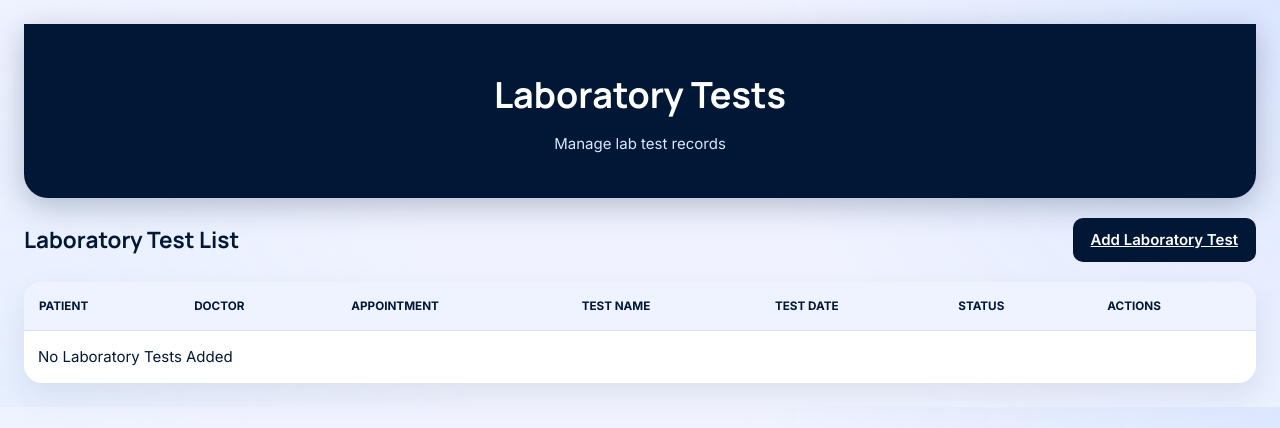
After one commit to Faez-dot/Clinic-Appointment-System, a Django app: page /laboratory-tests/ in a window 1280 px wide. The commit adds this page. Shown: the top 428 px of the page. Run offline with Django 5.2, Linux system fonts and the light colour scheme; data that the repository does not hold is empty.

Commit message:
Added Lab Tests

```diff
--- a/clinicAppointmentSystem/clinicSystem/templates/home.html
+++ b/clinicAppointmentSystem/clinicSystem/templates/home.html
@@ -20,6 +20,7 @@
             <a class="tab-btn" href="/prescriptions/">Prescriptions</a>
             <a class="tab-btn" href="/billings/">Billings</a>
             <a class="tab-btn" href="/medical-records/">Medical Records</a>
+            <a class="tab-btn" href="/laboratory-tests/">Laboratory Tests</a>
         </div>
     </div>
 </body>
--- /dev/null
+++ b/clinicAppointmentSystem/clinicSystem/templates/laboratory_tests/list.html
@@ -0,0 +1,60 @@
+<!DOCTYPE html>
+<html lang="en">
+<head>
+    {% load static %}
+    <meta charset="UTF-8">
+    <title>Laboratory Tests</title>
+    <link rel="stylesheet" href="{% static 'style.css' %}">
+</head>
+<body>
+    <div class="container">
+        <header class="app-header">
+            <h1>Laboratory Tests</h1>
+            <p>Manage lab test records</p>
+        </header>
+
+        <div class="toolbar">
+            <h2>Laboratory Test List</h2>
+            <a class="btn btn-primary" href="/laboratory-tests/add/">Add Laboratory Test</a>
+        </div>
+
+        <div class="table-wrap">
+            <table>
+                <thead>
+                    <tr>
+                        <th>Patient</th>
+                        <th>Doctor</th>
+                        <th>Appointment</th>
+                        <th>Test Name</th>
+                        <th>Test Date</th>
+                        <th>Status</th>
+                        <th>Actions</th>
+                    </tr>
+                </thead>
+                <tbody>
+                    {% for test in tests %}
+                        <tr>
+                            <td>{{ test.patient.name }}</td>
+                            <td>{{ test.doctor.name }}</td>
+                            <td>{{ test.appointment }}</td>
+                            <td>{{ test.test_name }}</td>
+                            <td>{{ test.test_date }}</td>
+                            <td>{{ test.status }}</td>
+                            <td>
+                                <a class="btn btn-edit" href="/laboratory-tests/{{ test.pk }}/edit">Edit</a>
+                                <a class="btn btn-delete" href="/laboratory-tests/{{ test.pk }}/delete">Delete</a>
+                            </td>
+                        </tr>
+                    {% empty %}
+                        <tr>
+                            <td colspan="7">No Laboratory Tests Added</td>
+                        </tr>
+                    {% endfor %}
+                </tbody>
+            </table>
+        </div>
+
+    </div>
+
+</body>
+</html>
--- a/clinicAppointmentSystem/clinicSystem/urls.py
+++ b/clinicAppointmentSystem/clinicSystem/urls.py
@@ -29,4 +29,8 @@ urlpatterns = [
     path('medical-records/add/',views.medical_record_create,name='medical_record_create'),
     path('medical-records/<uuid:pk>/edit/',views.medical_record_update,name='medical_record_update'),
     path('medical-records/<uuid:pk>/delete/',views.medical_record_delete,name='medical_record_delete'),
+    path('laboratory-tests/',views.laboratory_test_list, name='laboratory_test_list'),
+    path('laboratory-tests/add/',views.laboratory_test_create, name='laboratory_test_create'),
+    path('laboratory-tests/<uuid:pk>/edit/',views.laboratory_test_update,name='laboratory_test_update'),
+    path('laboratory-tests/<uuid:pk>/delete/',views.laboratory_test_delete,name='laboratory_test_delete'),
 ]
--- a/clinicAppointmentSystem/clinicSystem/views.py
+++ b/clinicAppointmentSystem/clinicSystem/views.py
@@ -1,7 +1,7 @@
 from django.shortcuts import render, redirect, get_object_or_404
 from django.http import HttpResponse
-from .models import Patient,Doctor, Appointment, Prescription, Billing, MedicalRecord
-from .forms import PatientForm, DoctorForm, AppointmentForm, PrescriptionForm, BillingForm, MedicalRecordForm
+from .models import Patient,Doctor, Appointment, Prescription, Billing, MedicalRecord, LaboratoryTest
+from .forms import PatientForm, DoctorForm, AppointmentForm, PrescriptionForm, BillingForm, MedicalRecordForm,LaboratoryTestForm
 # Create your views here.
 #def hello_world(request):
 #    return HttpResponse("Hello, World!")
@@ -191,3 +191,33 @@ def medical_record_delete(request, pk):
     record=get_object_or_404(MedicalRecord, pk=pk)
     record.delete()
     return redirect('clinicSystem:medical_record_list')
+
+def laboratory_test_list(request):
+    tests=LaboratoryTest.objects.select_related('patient','doctor','appointment').all()
+    return render(request, 'laboratory_tests/list.html', {'tests': tests})
+
+def laboratory_test_create(request):
+    if request.method=='POST':
+        form=LaboratoryTestForm(request.POST)
+        if form.is_valid():
+            form.save()
+            return redirect('clinicSystem:laboratory_test_list')
+    else:
+        form=LaboratoryTestForm()
+    return render(request, 'laboratory_tests/form.html', {'form': form, 'title': 'Add Laboratory Test'})
+
+def laboratory_test_update(request, pk):
+    test=get_object_or_404(LaboratoryTest, pk=pk)
+    if request.method=='POST':
+        form=LaboratoryTestForm(request.POST, instance=test)
+        if form.is_valid():
+            form.save()
+            return redirect('clinicSystem:laboratory_test_list')
+    else:
+        form=LaboratoryTestForm(instance=test)
+    return render(request, 'laboratory_tests/form.html', {'form': form,'title': 'Edit Laboratory Test'})
+
+def laboratory_test_delete(request, pk):
+    test=get_object_or_404(LaboratoryTest, pk=pk)
+    test.delete()
+    return redirect('clinicSystem:laboratory_test_list')
```
Also changed, not shown: clinicAppointmentSystem/clinicSystem/admin.py (+7 -1 lines), clinicAppointmentSystem/clinicSystem/forms.py (+6 -1 lines), clinicAppointmentSystem/clinicSystem/models.py (+16 -0 lines), clinicAppointmentSystem/clinicSystem/templates/laboratory_tests/form.html (added, +35 -0 lines), clinicAppointmentSystem/clinicSystem/migrations/0003_laboratorytest.py (added), 1 other file.
